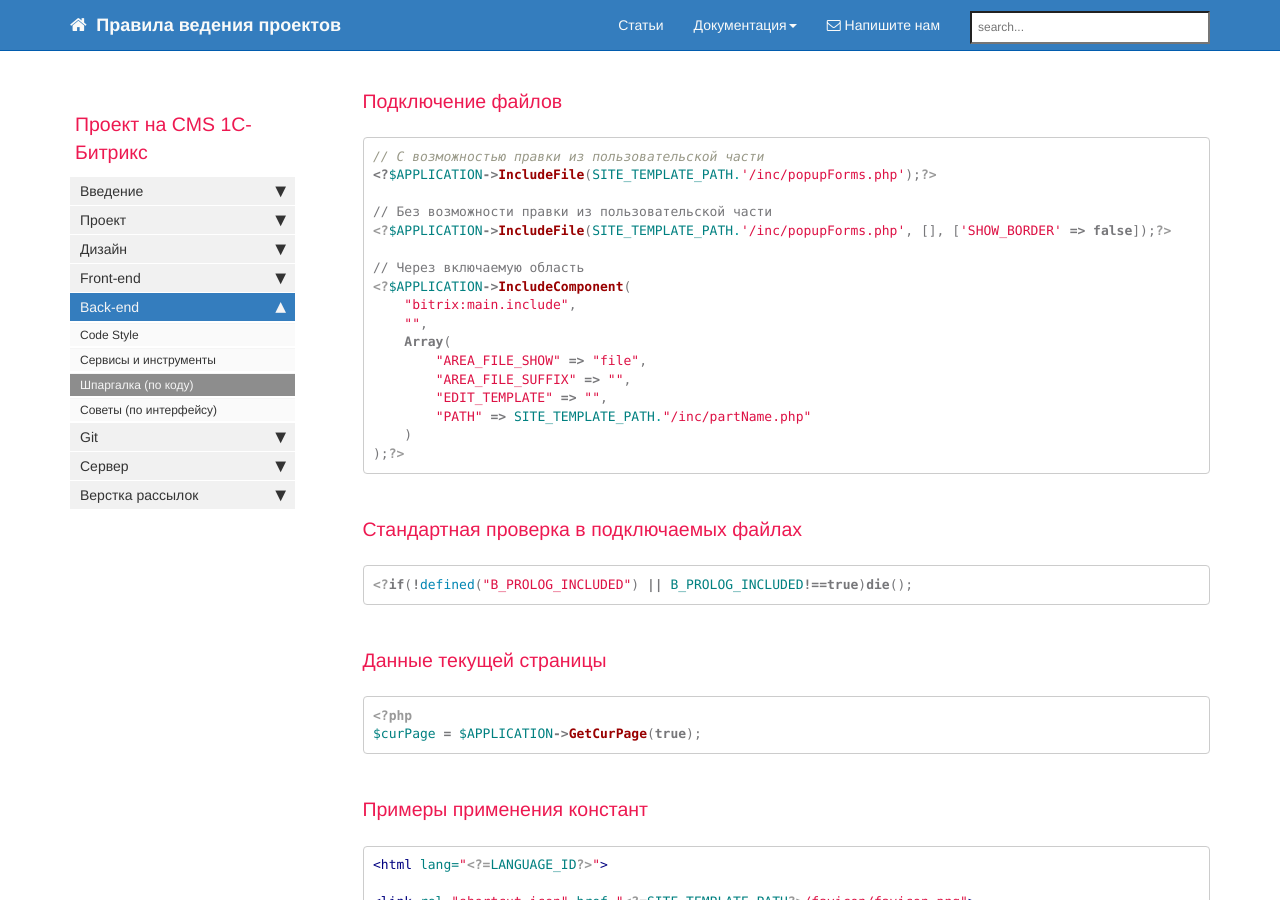
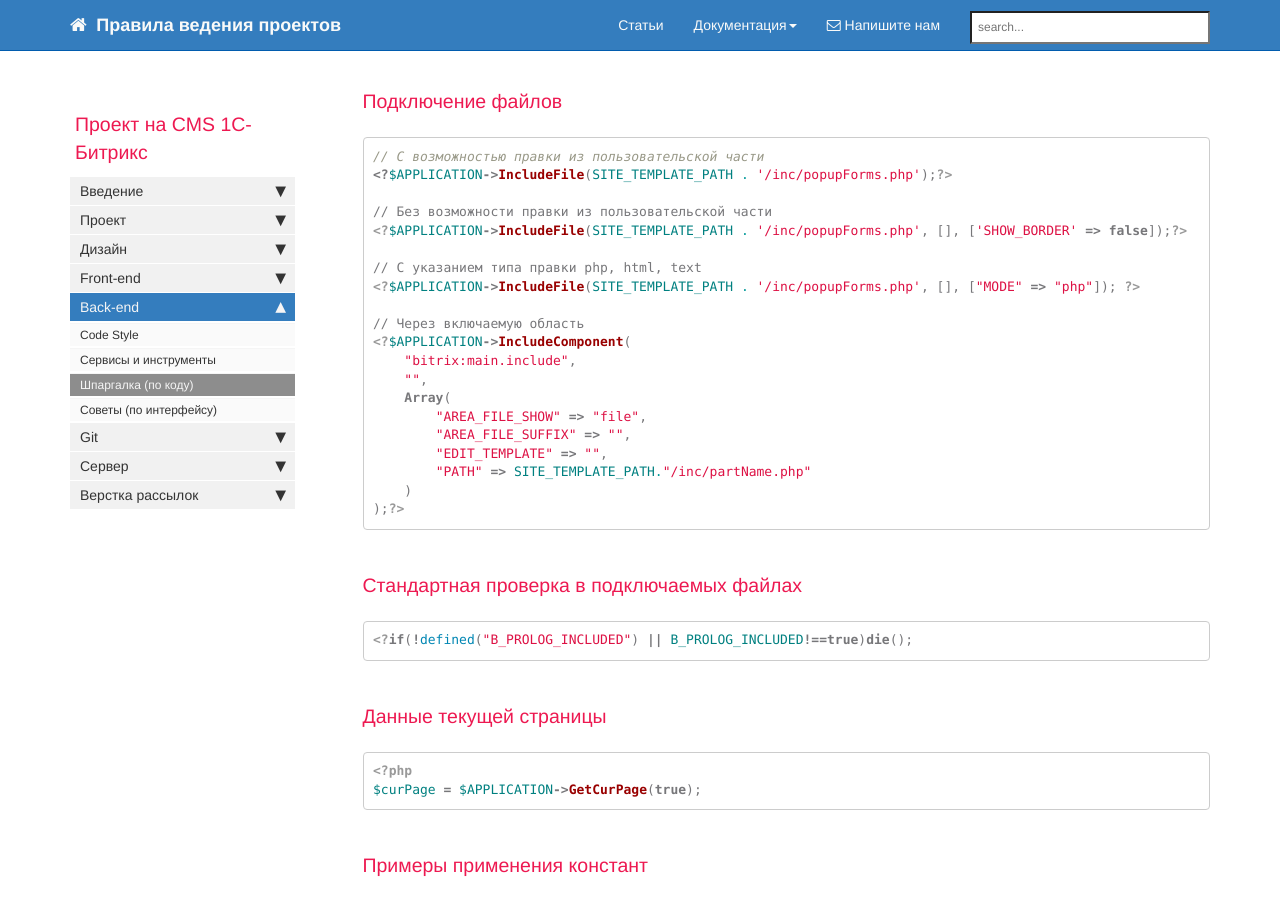
Before and after one commit to gdecider/gdecider.github.io, a Jekyll site: the page built from pages/bx/bx_back-shpora.md, in a window 1280 px wide and 900 px high, scrolled down 1512 px. Built offline with Jekyll 4.4.1, drawn with Linux system fonts in a browser that asks for light colours; nearby versions of some CDN libraries; comment, search, counter and statistics services are not loaded.

Commit message:
Update bx_back-shpora.md

````diff
--- a/pages/bx/bx_back-shpora.md
+++ b/pages/bx/bx_back-shpora.md
@@ -39,10 +39,13 @@ $this->addExternalJS("/local/libs.js");
 
 ```php
 // С возможностью правки из пользовательской части
-<?$APPLICATION->IncludeFile(SITE_TEMPLATE_PATH.'/inc/popupForms.php');?>
+<?$APPLICATION->IncludeFile(SITE_TEMPLATE_PATH . '/inc/popupForms.php');?>
 
 // Без возможности правки из пользовательской части
-<?$APPLICATION->IncludeFile(SITE_TEMPLATE_PATH.'/inc/popupForms.php', [], ['SHOW_BORDER' => false]);?>
+<?$APPLICATION->IncludeFile(SITE_TEMPLATE_PATH . '/inc/popupForms.php', [], ['SHOW_BORDER' => false]);?>
+
+// С указанием типа правки php, html, text
+<?$APPLICATION->IncludeFile(SITE_TEMPLATE_PATH . '/inc/popupForms.php', [], ["MODE" => "php"]); ?>
 
 // Через включаемую область
 <?$APPLICATION->IncludeComponent(
````
